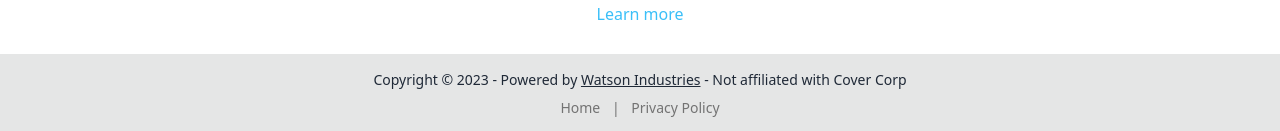
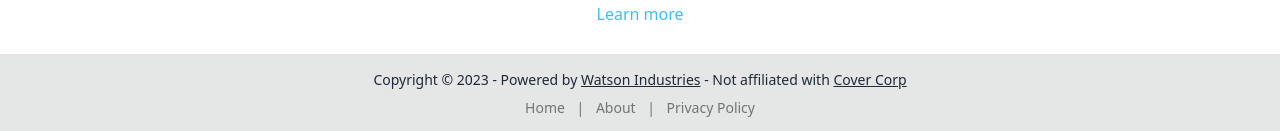
Before and after one commit to watsonindustries/hololivefanbooth, a SvelteKit app: page / in a window 1280 px wide. Shown: the part 785-916 px from the top of the page. Built offline with nearby package versions, Linux system fonts and the light colour scheme.

Commit message:
Update footer

```diff
--- a/src/routes/+layout.svelte
+++ b/src/routes/+layout.svelte
@@ -8,10 +8,12 @@
   <div>
     <p>
       Copyright © 2023 - Powered by
-      <a href="https://watsonindustries.live" class="link">Watson Industries</a> - Not affiliated with Cover Corp
+      <a href="https://watsonindustries.live" class="link">Watson Industries</a> - Not affiliated with <a href="https://cover-corp.com" class="link">Cover Corp</a>
     </p>
     <p>
       <a href="/" class="mt-2 text-sm font-medium text-neutral-500 hover:text-neutral-900">Home</a>
+      <span class="text-neutral-500 mx-2">|</span>
+      <a href="/about" class="mt-2 text-sm font-medium text-neutral-500 hover:text-neutral-900">About</a>
       <span class="text-neutral-500 mx-2">|</span>
       <a href="/privacy" class="mt-2 text-sm font-medium text-neutral-500 hover:text-neutral-900">Privacy Policy</a>
     </p>
```
